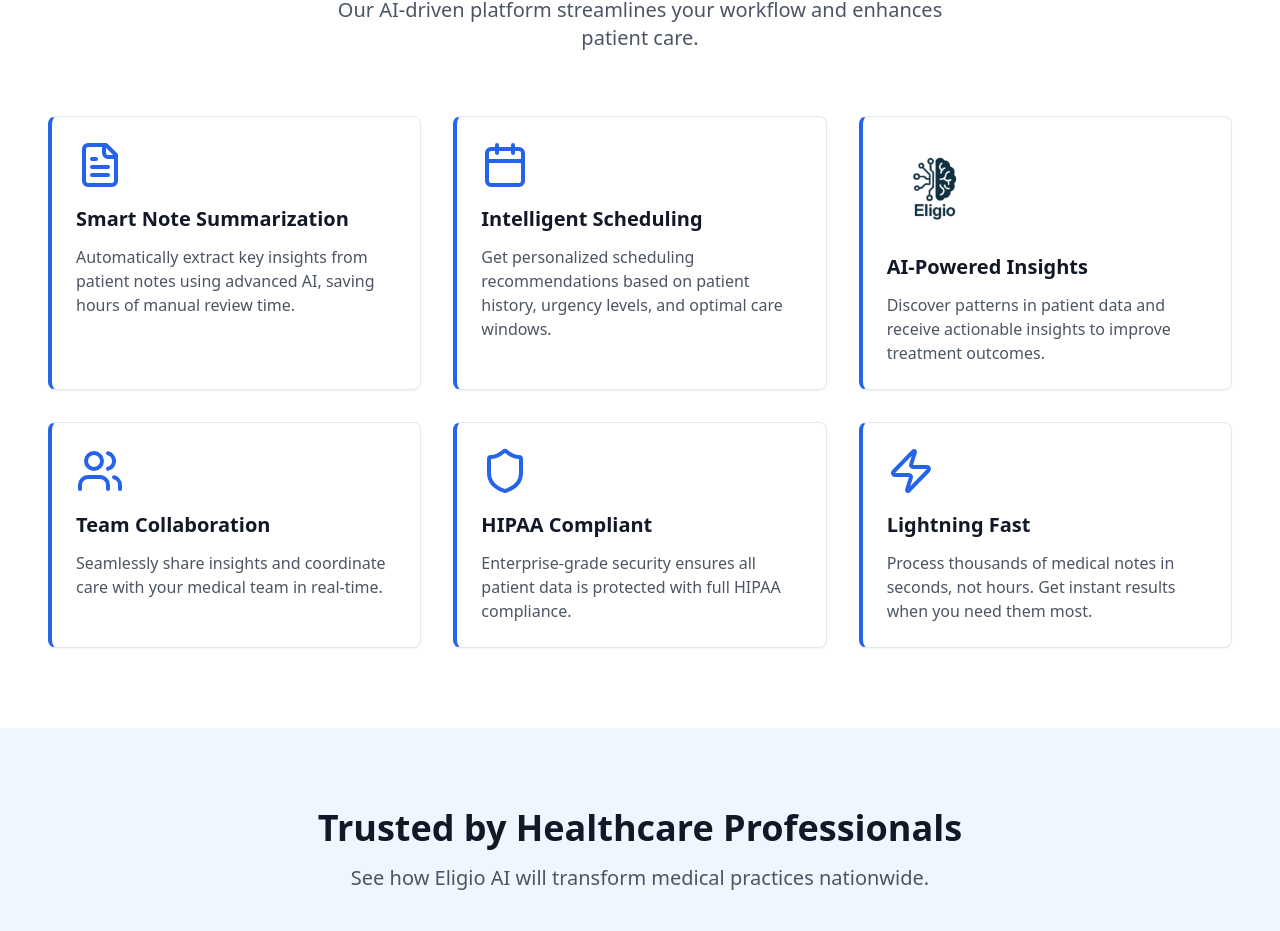
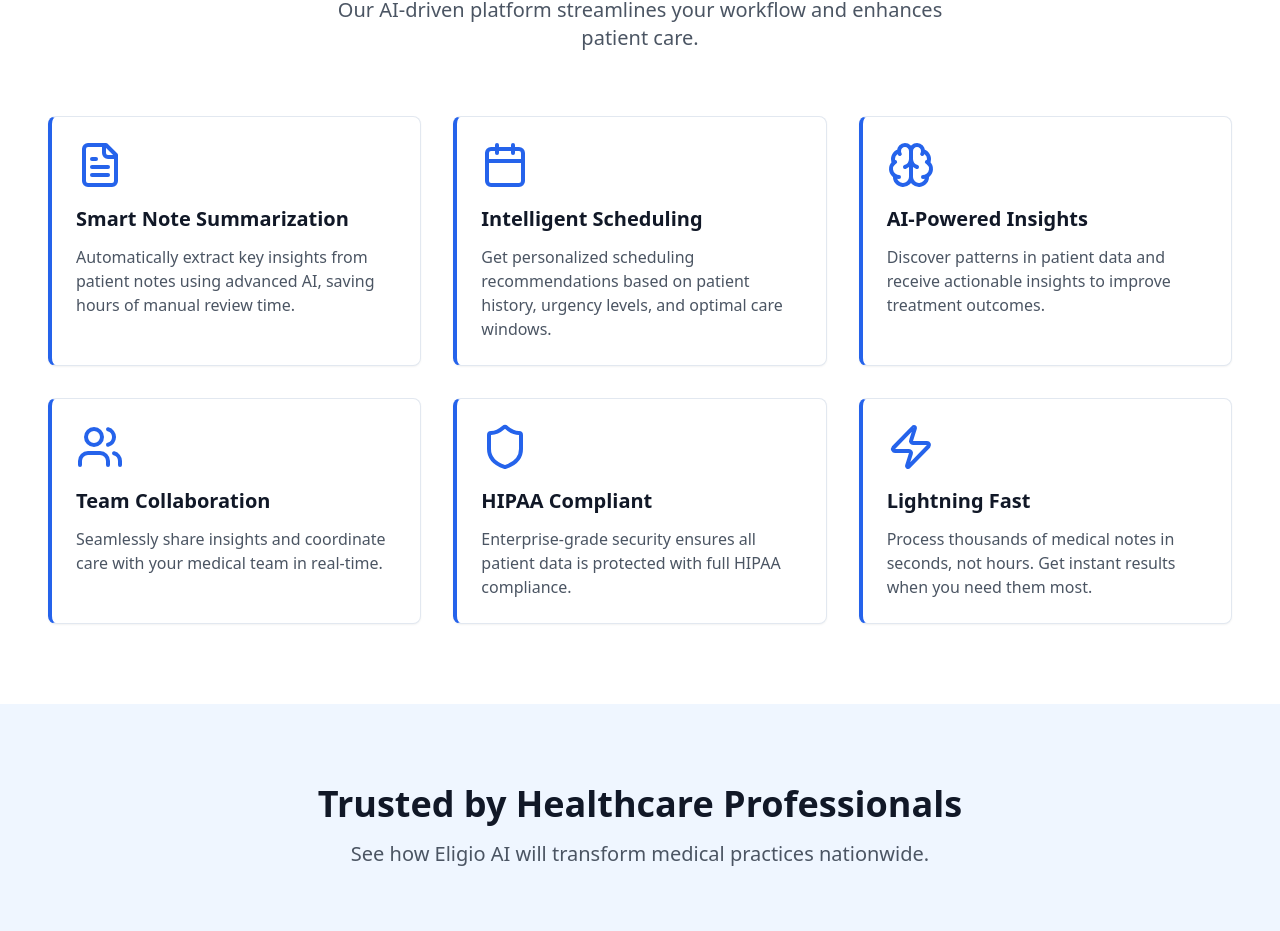
Before and after one commit to celinehohzm/eligio-ai, a React (Vite) app: page / in a window 1280 px wide. Shown: the part 778-1709 px from the top of the page. Built offline with nearby package versions, Linux system fonts and the light colour scheme.

Commit message:
Refactor AI insights icon

```diff
--- a/src/pages/Index.tsx
+++ b/src/pages/Index.tsx
@@ -1,4 +1,4 @@
-import { ArrowRight, Calendar, FileText, Users, Shield, Zap } from "lucide-react";
+import { ArrowRight, Calendar, FileText, Users, Shield, Zap, Brain } from "lucide-react";
 import { Button } from "@/components/ui/button";
 import { Card, CardContent } from "@/components/ui/card";
 import { Link } from "react-router-dom";
@@ -93,7 +93,7 @@ const Index = () => {
 
             <Card className="p-6 hover:shadow-lg transition-shadow border-l-4 border-l-blue-600">
               <CardContent className="p-0">
-                <img src={eligioLogo} alt="Eligio AI" className="h-24 w-24 object-contain mb-4" />
+                <Brain className="h-12 w-12 text-blue-600 mb-4" />
                 <h3 className="text-xl font-semibold text-gray-900 mb-3">
                   AI-Powered Insights
                 </h3>
```
